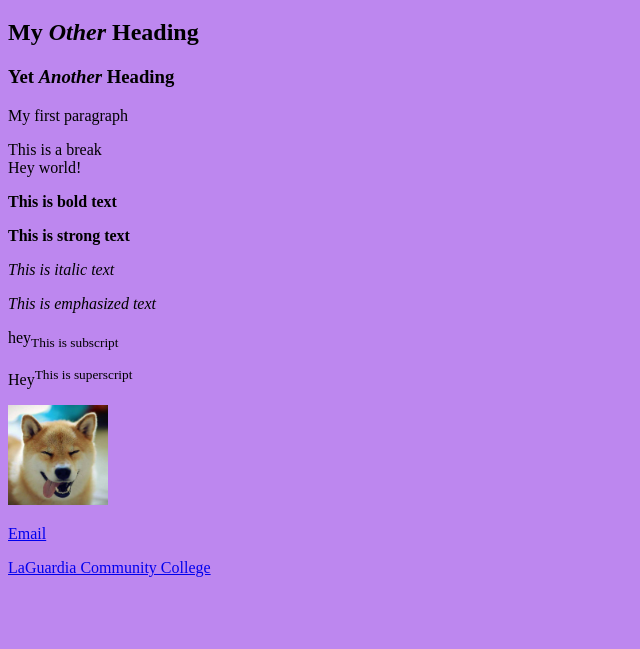
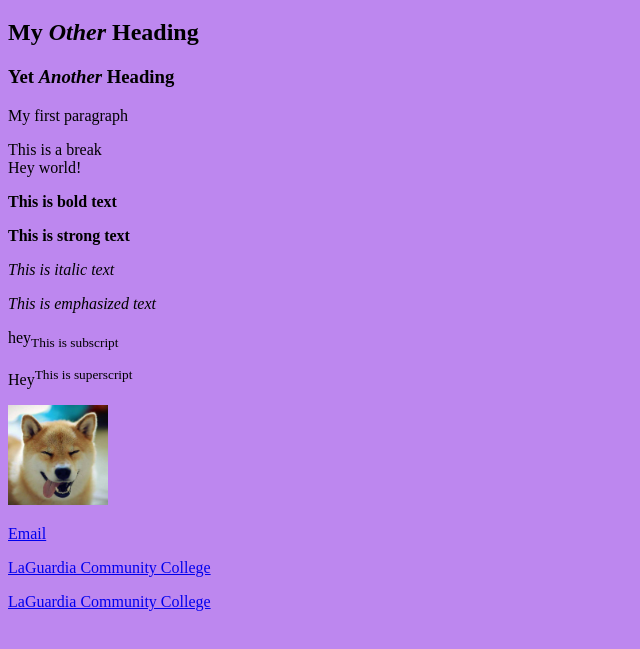
Before and after one commit to josehernandez96/josehernandez, a plain HTML site: page index.html in a window 1280 px wide. Shown: the part 61-710 px from the top of the page, without its empty margins (0-640 px from the left). Drawn offline with Linux system fonts and the light colour scheme.

Commit message:
Update index.html

```diff
--- a/index.html
+++ b/index.html
@@ -20,6 +20,7 @@
 
     <p><a href="mailto:josewhernandez96@gmail.com">Email</a></p>
     <p><a href="https://www.laguardia.edu">LaGuardia Community College</a></p>
+    <p><a href="index2.html">LaGuardia Community College</a></p>
 
 </body>
 </html>
```
